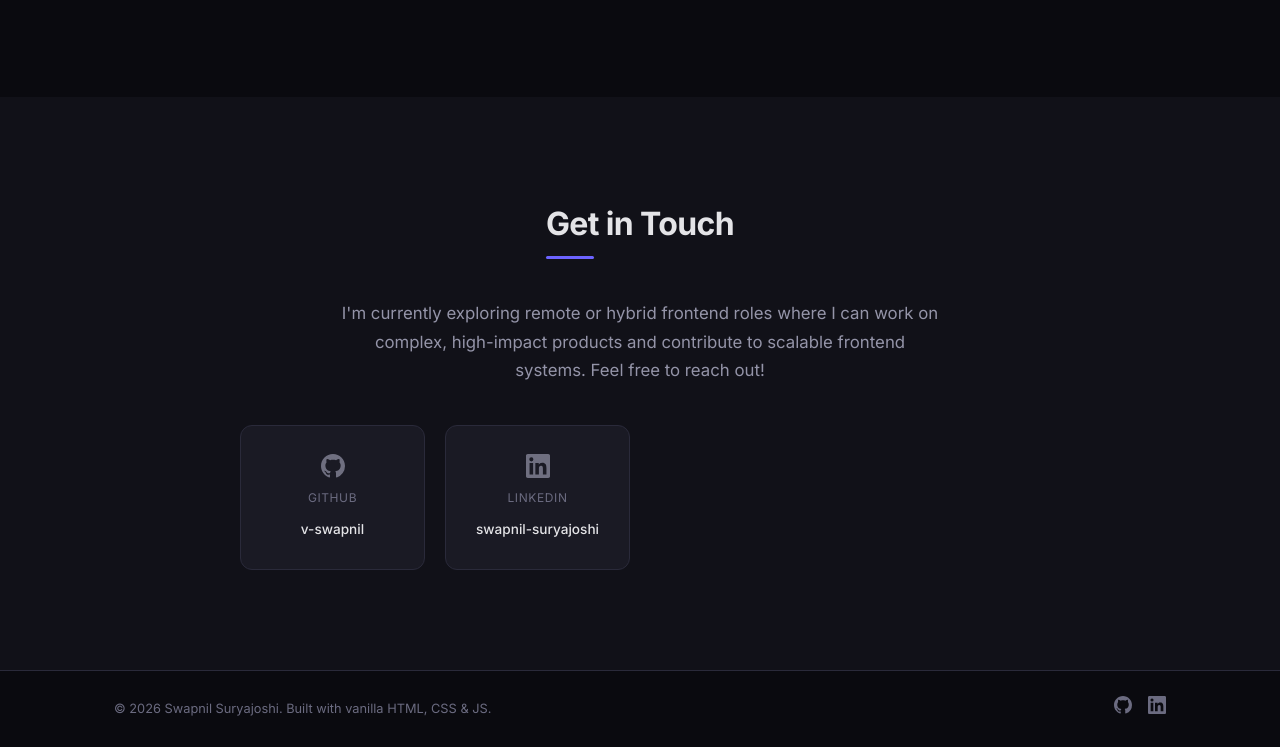
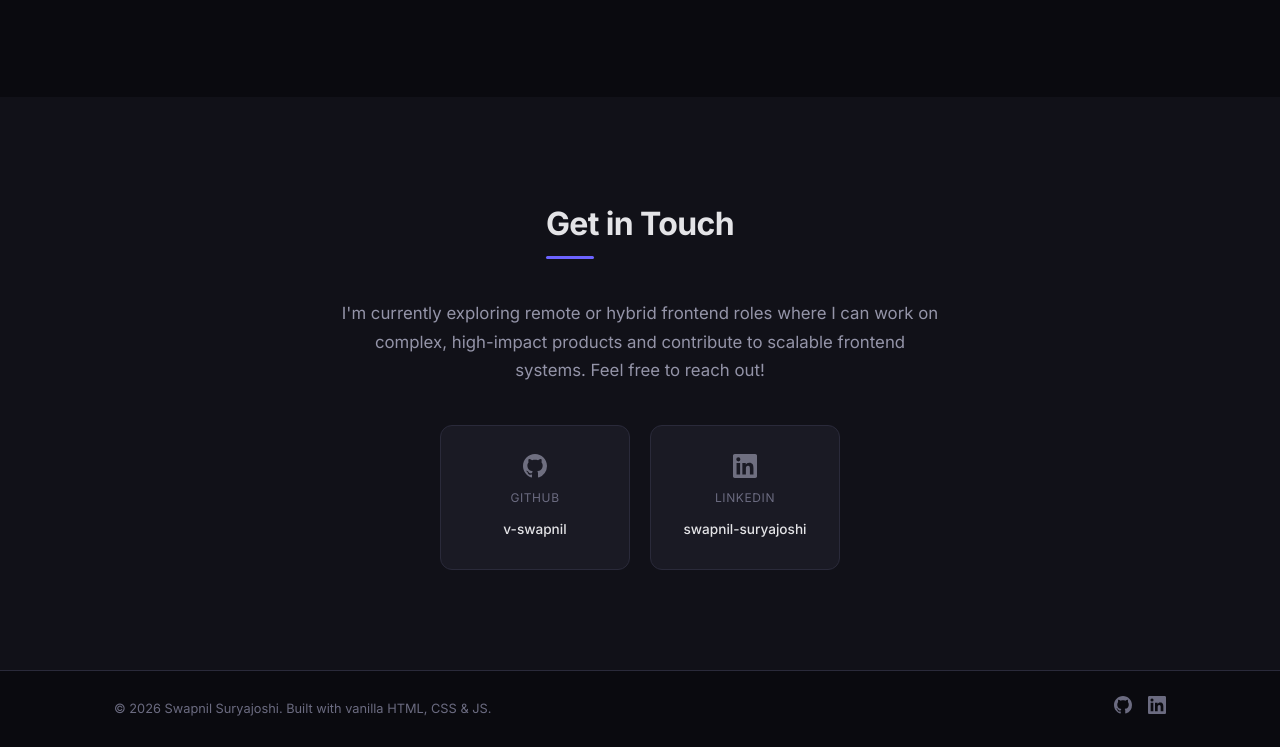
Before and after one commit to v-swapnil/v-swapnil, a plain HTML site: page index.html in a window 1280 px wide. Shown: the part 3252-3999 px from the top of the page. Drawn offline with Linux system fonts and the light colour scheme.

Commit message:
Fix styles

```diff
--- a/style.css
+++ b/style.css
@@ -647,9 +647,9 @@ strong {
 
 .contact-links {
   display: grid;
-  grid-template-columns: repeat(4, 1fr);
+  grid-template-columns: repeat(2, 1fr);
   gap: 20px;
-  max-width: 800px;
+  max-width: 400px;
   margin: 0 auto;
 }
 
```
